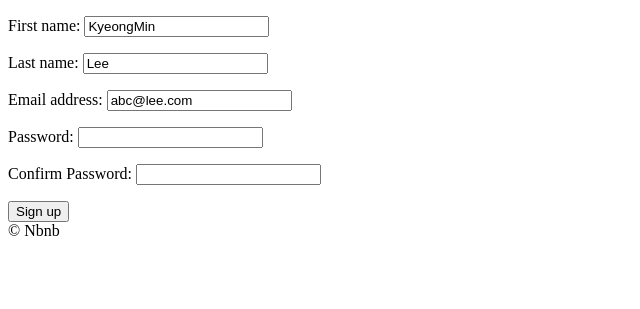
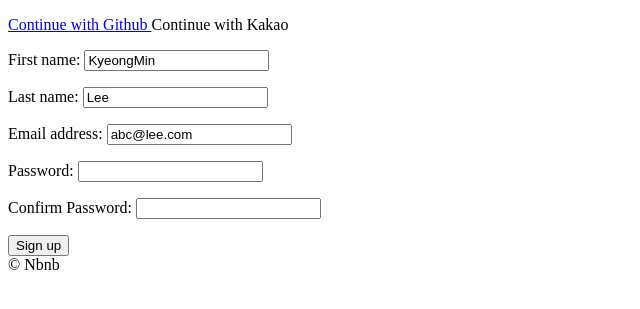
Before and after one commit to ekmst1027/airbnb-clone, a Django app: page /users/signup in a window 1280 px wide. Shown: the part 78-387 px from the top of the page, without its empty margins (0-640 px from the left). Run offline with Django 3.2, Linux system fonts and the light colour scheme.

Commit message:
#17.0 Github Login part One

```diff
--- /dev/null
+++ b/templates/partials/social_login.html
@@ -0,0 +1,8 @@
+<div>
+    <a href="{% url 'users:github-login' %}">
+        Continue with Github
+    </a>
+    <a>
+        Continue with Kakao
+    </a>
+</div>
--- a/templates/users/login.html
+++ b/templates/users/login.html
@@ -8,6 +8,9 @@
 {% endblock search-bar %}
 
 {% block content %}
+
+    {% include 'partials/social_login.html' %}
+
     <form method="POST" action="{% url "users:login" %}">
         {% csrf_token %}
         {{form.as_p}}
--- a/templates/users/signup.html
+++ b/templates/users/signup.html
@@ -8,6 +8,9 @@
 {% endblock search-bar %}
 
 {% block content %}
+
+{% include 'partials/social_login.html' %}
+
 <form method="POST" action="{% url "users:signup" %}">
     {% csrf_token %}
     {{form.as_p}}
--- a/users/urls.py
+++ b/users/urls.py
@@ -5,6 +5,8 @@ app_name = "users"
 
 urlpatterns = [
     path("login", views.LoginView.as_view(), name="login"),
+    path("login/github", views.github_login, name="github-login"),
+    path("login/github/callback", views.github_callback, name="github_callback"),
     path("logout", views.log_out, name="logout"),
     path("signup", views.SignUpView.as_view(), name="signup"),
     path("verify/<str:key>", views.complete_verification, name="complete-verification"),
--- a/users/views.py
+++ b/users/views.py
@@ -1,3 +1,4 @@
+import os
 from django.views.generic import FormView
 from django.urls import reverse_lazy
 from django.shortcuts import redirect, reverse
@@ -63,3 +64,15 @@ def complete_verification(request, key):
         # to do: add error messsage
         pass
     return redirect(reverse("core:home"))
+
+
+def github_login(request):
+    client_id = os.environ.get("GH_ID")
+    redirect_uri = "http://localhost:8000/users/login/github/callback"
+    return redirect(
+        f"https://github.com/login/oauth/authorize?client_id={client_id}&redirect_uri={redirect_uri}&scope=read:user"
+    )
+
+
+def github_callback(request):
+    pass
```
